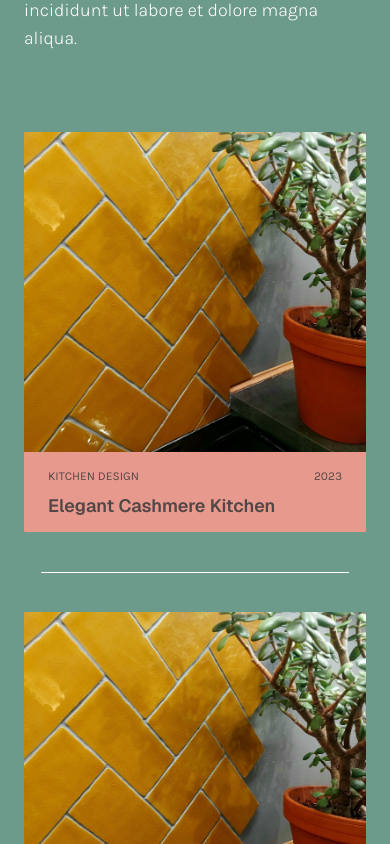
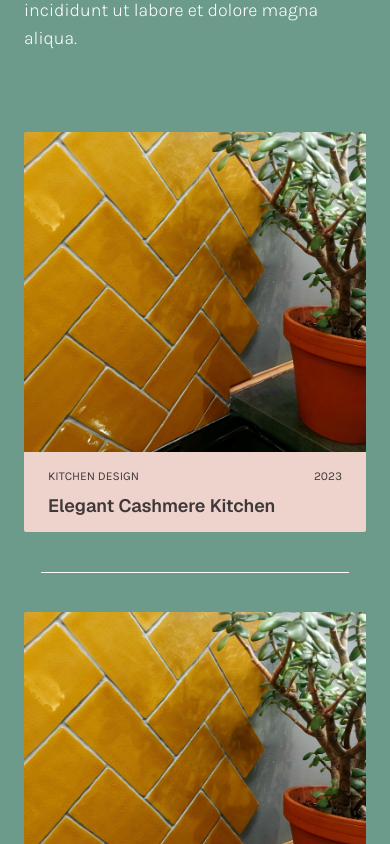
Before and after one commit to lpscrim/no-grout, a Next.js app: page / in a window 390 px wide. Shown: the part 2360-3204 px from the top of the page. Built offline with nearby package versions, Linux system fonts and the light colour scheme.

Commit message:
Update Contact, Projects, Services components; adjust text colors, layout, and image heights for improved consistency and aesthetics

```diff
--- a/components/Home/Contact.tsx
+++ b/components/Home/Contact.tsx
@@ -6,7 +6,7 @@ export default function Contact() {
     >
       <div className="px-6 py-18 sm:py-24 lg:py-32 lg:px-8 min-h-[110vh]">
         <div className="mx-auto max-w-2xl text-center">
-          <h2 className="text-4xl font-semibold my-10 tracking-tight text-balance text-background sm:text-5xl ">
+          <h2 className="text-4xl font-semibold my-10 tracking-tight text-balance text-accent sm:text-5xl ">
             Contact us
           </h2>
           <p className="mt-2 text-lg/8 text-background/90 ">
--- a/components/Home/Projects.tsx
+++ b/components/Home/Projects.tsx
@@ -1,4 +1,4 @@
-'use client'
+"use client";
 
 import Image from "next/image";
 import Link from "next/link";
@@ -41,7 +41,6 @@ const projects = [
     img: "/kitchen.jpg",
     alt: "Modern Kitchen2",
   },
-
 ];
 
 export default function Projects() {
@@ -69,42 +68,54 @@ export default function Projects() {
     });
   }, []);
 
+
+
   return (
-    <section id="projects" className="section-dark bg-primary relative overflow-hidden">
+    <section
+      id="projects"
+      className="section-dark bg-primary relative overflow-hidden"
+    >
       <div className="px-6 sm:px-8 lg:px-16 max-w-screen-xl mx-auto py-18 sm:py-24 lg:py-30">
         <div className="mb-16 flex flex-col items-center">
           <h2 className="text-4xl sm:text-5xl lg:text-6xl font-bold text-left w-full max-w-3xl mb-6">
-            <span className="inline-block text-accent my-10">Our Latest Work</span>
+            <span className="inline-block text-accent my-10">
+              Our Latest Work
+            </span>
           </h2>
           <p className="text-lg max-w-xl text-background font-light text-left ">
             Each project is custom tailored, based on each client needs. We are
             ready to take on any kind of projects, be that small or complex.
             <br />
-            lorem ipsum dolor sit amet, consectetur adipiscing elit, sed do eiusmod tempor incididunt ut labore et dolore magna aliqua.
+            lorem ipsum dolor sit amet, consectetur adipiscing elit, sed do
+            eiusmod tempor incididunt ut labore et dolore magna aliqua.
             <br />
-            lorem ipsum dolor sit amet, consectetur adipiscing elit, sed do eiusmod tempor incididunt ut labore et dolore magna aliqua.
-
+            lorem ipsum dolor sit amet, consectetur adipiscing elit, sed do
+            eiusmod tempor incididunt ut labore et dolore magna aliqua.
           </p>
         </div>
         <div className="relative grid grid-cols-1 lg:grid-cols-2 gap-20 xl:gap-30 my-20">
-
           <div className="lg:block hidden absolute inset-0 bg-background top-[50%] h-[1px] w-[90%] mx-auto line-animate-horizontal"></div>
-
           <div className="lg:block hidden absolute inset-0 bg-background left-[50%] w-[1px] h-[40%] top-[56%] line-animate-vertical"></div>
           <div className="lg:block hidden absolute inset-0 bg-background left-[50%] w-[1px] h-[40%] top-[4%] line-animate-vertical"></div>
 
-          {projects.map((project, idx) => (
-            <div key={project.title} className="relative w-full sm:w-[80%] md:w-[70%] lg:w-[90%] mx-auto ">
+          {projects.map((project, idx) => {
+            return (
+              <div
+                key={project.title}
+                className="relative w-full sm:w-[80%] md:w-[70%] lg:w-[90%] mx-auto "
+              >
                 {idx !== 0 && (
                   <div
-                  ref={(el) => { lineRefs.current[idx] = el; }}
+                    ref={(el) => {
+                      lineRefs.current[idx] = el;
+                    }}
                     className="block lg:hidden absolute bg-background -top-10 h-[1px] w-[90%] -translate-x-1/2 left-1/2 opacity-0"
                   ></div>
                 )}
                 <Link
                   id={`project-${idx}`}
                   href={project.href}
-                className="bg-secondary overflow-hidden flex flex-col group h-100 rounded-xs"
+                  className={`overflow-hidden flex flex-col group h-100 rounded-xs`}
                 >
                   <div className="relative w-full h-[80%]">
                     <Image
@@ -114,8 +125,8 @@ export default function Projects() {
                       className="object-cover transition-transform duration-500 group-hover:scale-105"
                     />
                   </div>
-                <div className=" bg-secondary px-6 py-4  flex-1 flex flex-col justify-between text-foreground group-hover:text-background transition-all z-10 h-[20%] overflow-hidden">
-                  <div >
+                  <div className={`${idx % 2 ? "bg-secondary" : "bg-accent"} sm:bg-secondary  px-6 py-4  flex-1 flex flex-col justify-between text-foreground group-hover:text-background transition-all z-10 h-[20%] overflow-hidden`}>
+                    <div>
                       <div className="flex mb-2 justify-between gap-4">
                         <span className="text-xs uppercase">
                           {project.category}
@@ -127,7 +138,8 @@ export default function Projects() {
                   </div>
                 </Link>
               </div>
-          ))}
+            );
+          })}
         </div>
         <div className="flex justify-center mt-12">
           <Link
--- a/components/Home/Services.tsx
+++ b/components/Home/Services.tsx
@@ -49,20 +49,20 @@ export default function Services() {
           ready to take on any kind of projects, be that small or complex
         </p>
         <div className="grid md:grid-cols-2 gap-20 items-center">
-          <div className="flex justify-center items-center h-[300px] sm:h-[700px]">
+          <div className="flex justify-center items-center h-[300px] md:h-[700px]">
             <Image
               src={imageSrc}
               width={500}
               height={800}
               alt="Service Example"
-              className="w-full max-w-xl h-[350px] rounded-xs sm:h-[700px] object-cover transition-all duration-300"
+              className="w-full max-w-xl h-[350px] rounded-xs md:h-[700px] object-cover transition-all duration-300"
             />
           </div>
-          <ul className="grid grid-cols-2 sm:grid-cols-1 gap-2 sm:gap-8">
+          <ul className="grid grid-cols-2 md:grid-cols-1 gap-2 md:gap-8">
             {services.map((service, idx) => (
               <li
                 key={service.title}
-                className="bg-background/50 hover:bg-background/70 p-4 sm:p-6  rounded-xs cursor-pointer transition-all duration-200 "
+                className="bg-background/50 hover:bg-background/70 p-4 md:p-6  rounded-xs cursor-pointer transition-all duration-200 "
                 onMouseEnter={() => setHoveredIdx(idx)}
                 onClick={() => setHoveredIdx(idx)}
               >
--- a/styles/globals.css
+++ b/styles/globals.css
@@ -2,9 +2,9 @@
 
 @theme inline {
   --background: #fffefd;
-  --foreground: #524746;
+  --foreground: #3f3838;
   --color-background: #fffefd;
-  --color-foreground: #524746;
+  --color-foreground: #3f3838;
   --color-primary: #6C9A8B;
   --color-secondary: #E8998D;
   --color-accent: #EED2CC;
@@ -17,9 +17,9 @@
 
 :root {
   --background: #fffefd;
-  --foreground: #524746;
+  --foreground: #3f3838;
   --color-background: #fffefd;
-  --color-foreground: #524746;
+  --color-foreground: #3f3838;
   --color-primary: #6C9A8B;
   --color-secondary: #eea094;
   --color-accent: #EED2CC;
```
Lines whose indentation alone changed are shown as unchanged.
